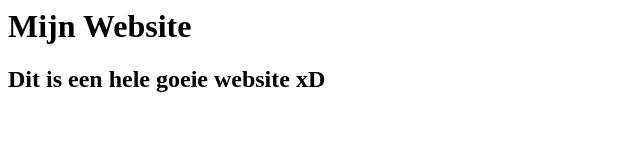
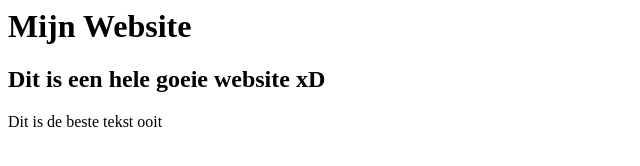
Before and after one commit to Thijs25/Website, a plain HTML site: page index.html in a window 1280 px wide. Shown: the whole page, without its empty margins (0-640 px from the left). Drawn offline with Linux system fonts and the light colour scheme.

Commit message:
Update index.html

```diff
--- a/index.html
+++ b/index.html
@@ -3,5 +3,6 @@
 
 <h1>Mijn Website</h1>
   <h2>Dit is een hele goeie website xD</h2>
+  Dit is de beste tekst ooit
 </body>
 </html>
```
